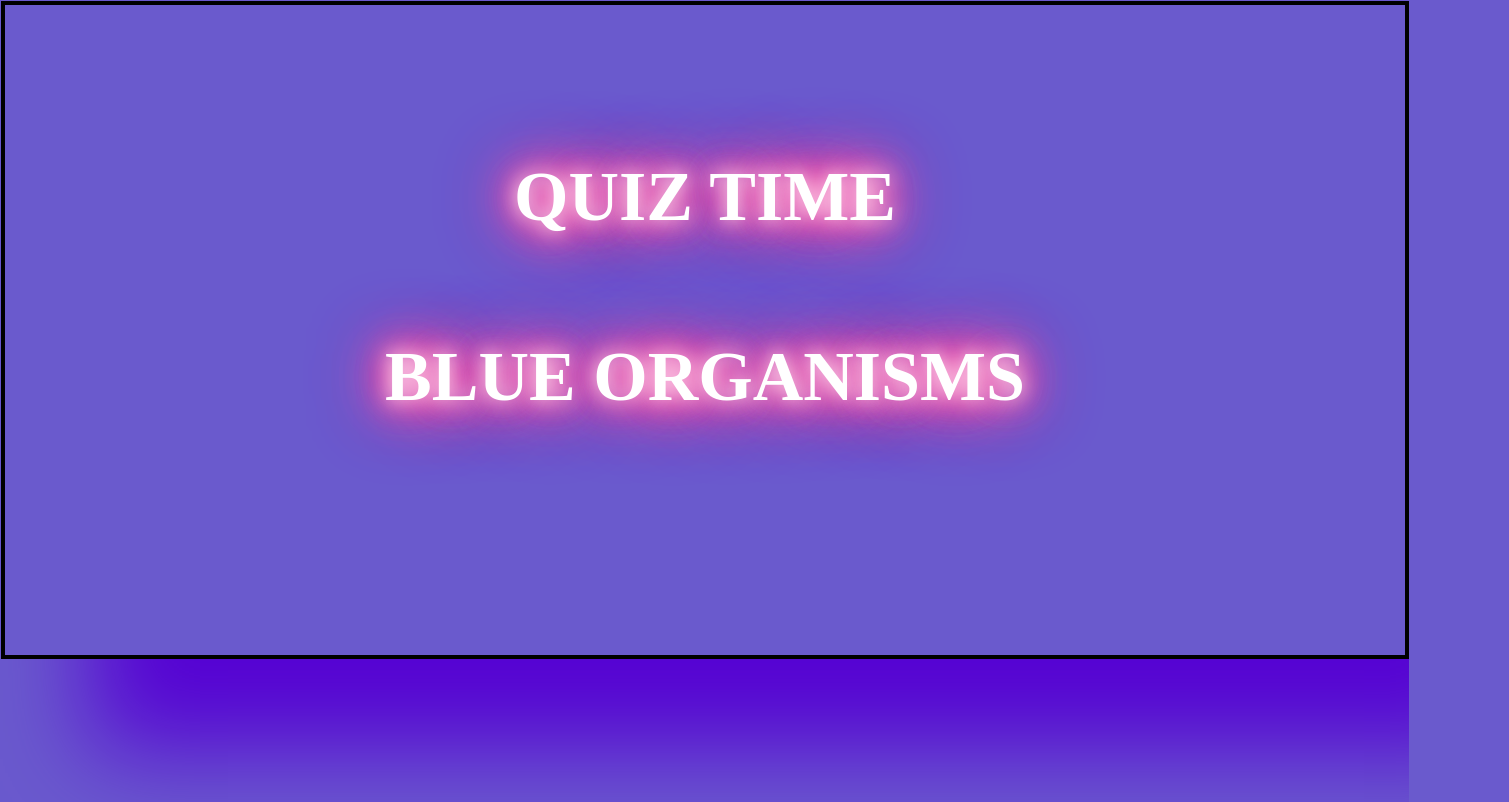
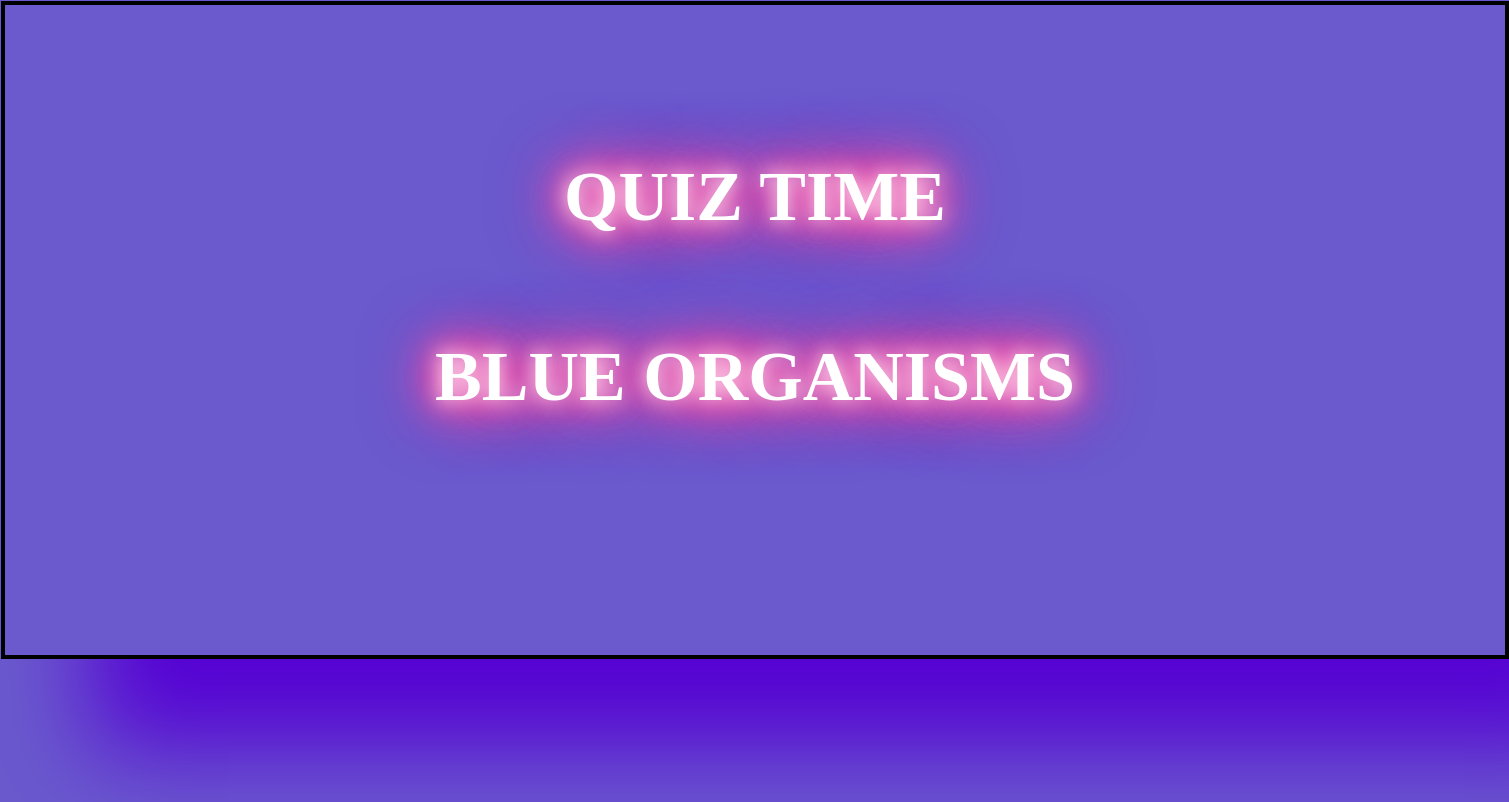
Before and after one commit to sohanhtml/Quiz-Time, a website: page index.html in a window 1280 px wide. Shown: the top 802 px of the page, 1509 px wide, since content can reach past the window. Drawn offline with Linux system fonts and the light colour scheme.

Commit message:
1 file modified

```diff
--- a/index.html
+++ b/index.html
@@ -157,7 +157,7 @@
     ----------------------------------------------------------------------------------------------------------------------------------------------------------------------
   </h5>
 
-  <div   id="div10">
+  <div id="div10">
     <h4>Q10. By which method do "Dory" reproduce.</h4>
     <p id="w10"></p>
     <p id="r10"></p>
@@ -181,15 +181,15 @@
 
 <body style="background : #6A5ACD">
   <style>
-#div11{
+    #div11 {
       background-image: url(blue1.png);
       opacity: 2.0;
-      width: 1400px;
+      width: 1500px;
       height: 650px;
       margin-left: -7px;
       margin-top: -7px;
-      border : 4px solid black;
-      box-shadow: 90px 90px 90px 0  #5603D3;
+      border: 4px solid black;
+      box-shadow: 90px 90px 90px 0 #5603D3;
     }
 
     h1 {
@@ -365,7 +365,6 @@
       margin-left: 100px;
 
     }
-
   </style>
 
   <script>
```
Lines whose indentation alone changed are shown as unchanged.
